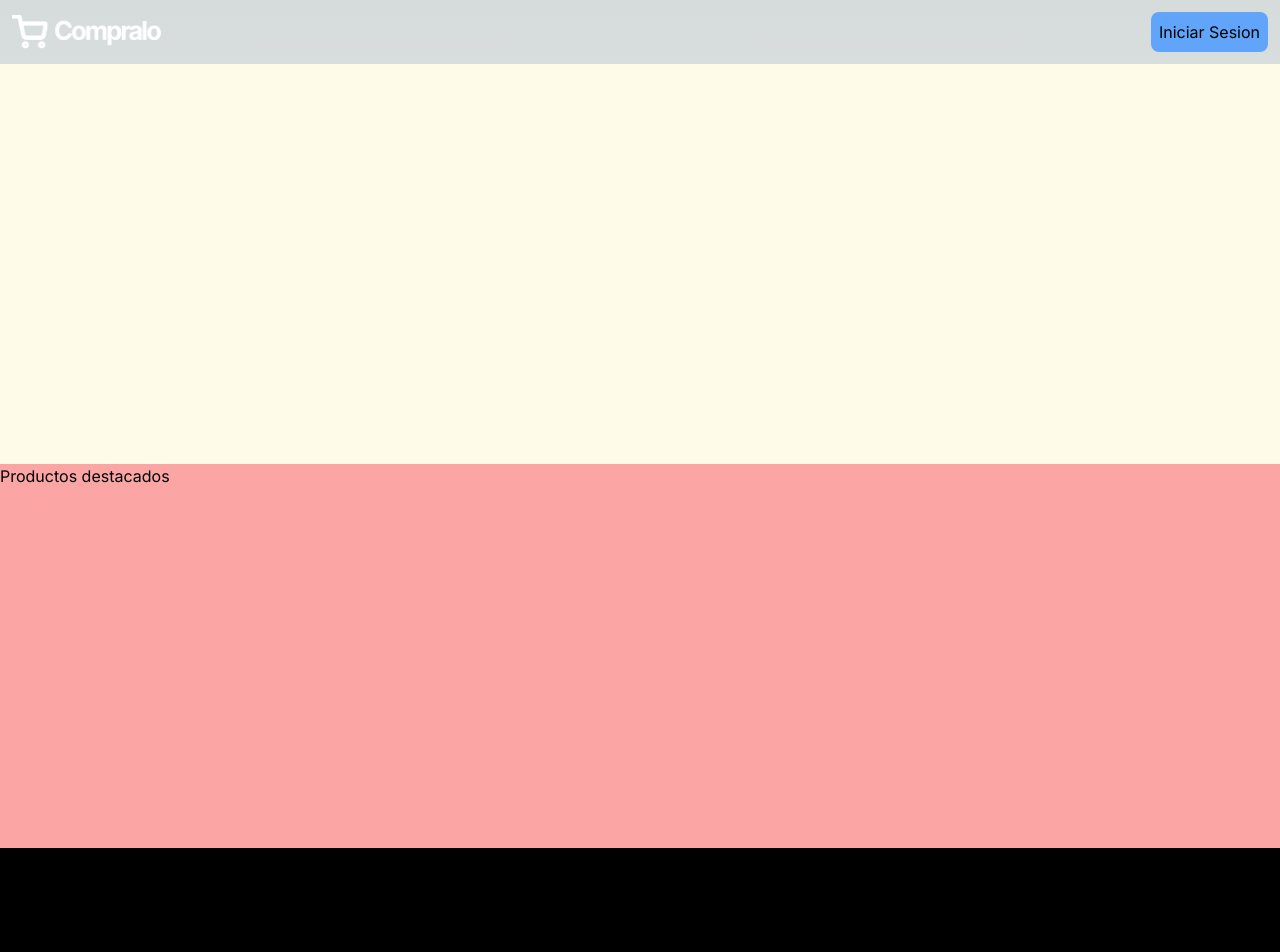
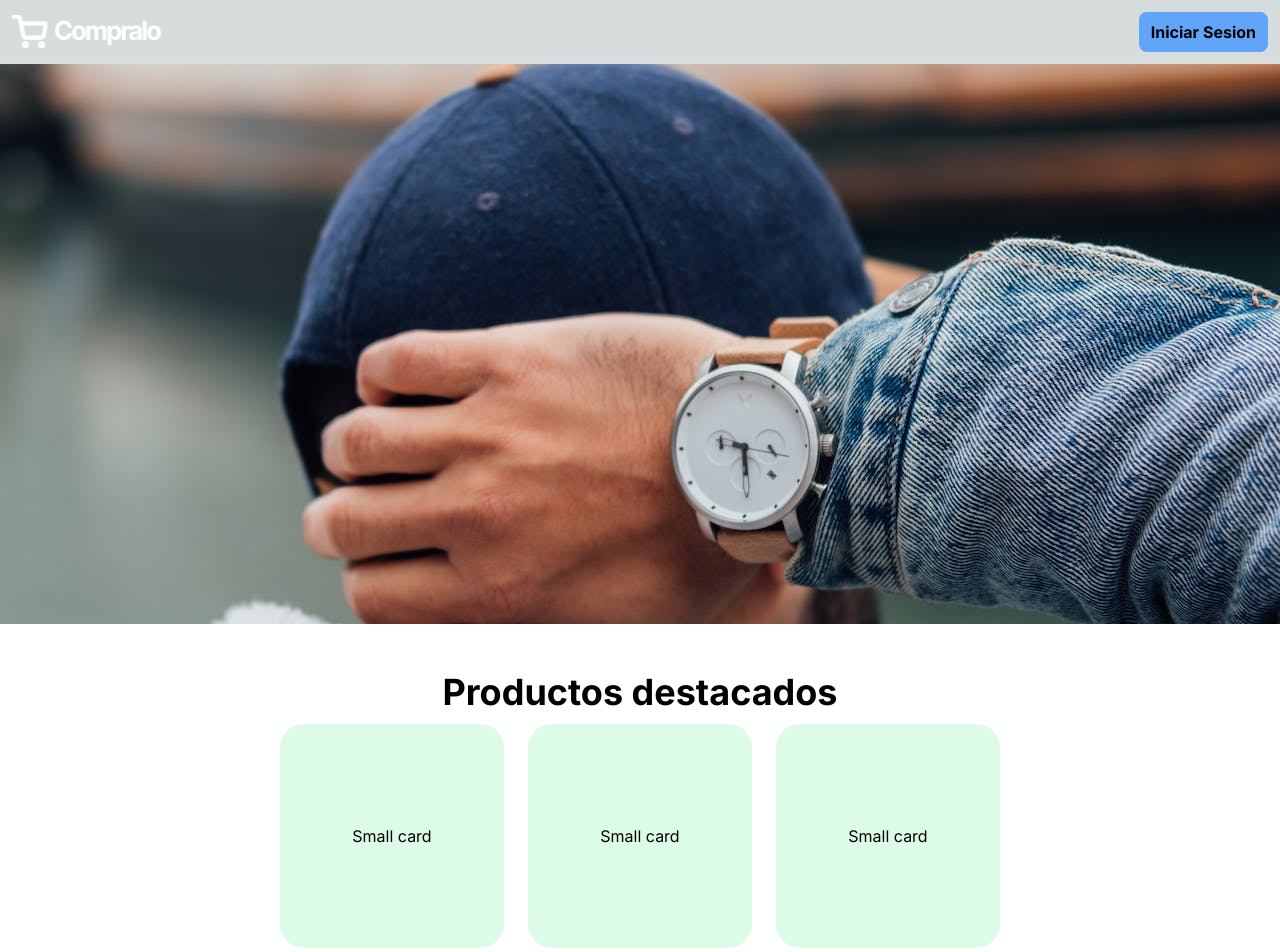
Before and after one commit to PabloMur/m10-ecommerce, a Next.js app: page / in a window 1280 px wide. Shown: the top 952 px of the page. Built offline with nearby package versions, Linux system fonts and the light colour scheme.

Commit message:
add some mocks

```diff
--- a/src/components/SearchBanner.tsx
+++ b/src/components/SearchBanner.tsx
@@ -1,3 +1,4 @@
+import css from "@/styles/banner.module.css";
 export default function SearchBanner() {
-  return <div className="min-h-[50vh] w-full bg-yellow-50"></div>;
+  return <div className={`${css.banner} w-full bg-yellow-50`}></div>;
 }
--- /dev/null
+++ b/src/components/SearchComp.tsx
@@ -0,0 +1,3 @@
+export default function SearchComp() {
+  return <div>buscador en construccion</div>;
+}
--- a/src/components/TopProducts.tsx
+++ b/src/components/TopProducts.tsx
@@ -1,3 +1,13 @@
+import SmallCard from "./cards/SmallCard";
 export default function TopProducts() {
-  return <div className="h-96 bg-red-300 text-black">Productos destacados</div>;
+  return (
+    <div className="h-96 bg-white text-black flex flex-col items-center justify-center">
+      <h2 className="font-bold text-4xl">Productos destacados</h2>
+      <div className="flex">
+        <SmallCard></SmallCard>
+        <SmallCard></SmallCard>
+        <SmallCard></SmallCard>
+      </div>
+    </div>
+  );
 }
--- /dev/null
+++ b/src/components/cards/BigCard.tsx
@@ -0,0 +1,3 @@
+export default function BigCard() {
+  return <div>Am the big card</div>;
+}
--- /dev/null
+++ b/src/components/cards/SmallCard.tsx
@@ -0,0 +1,7 @@
+export default function SmallCard() {
+  return (
+    <div className="bg-green-100 w-56 h-56 flex items-center justify-center m-3 rounded-3xl">
+      Small card
+    </div>
+  );
+}
--- a/src/components/ui/buttons/LoginBtn.tsx
+++ b/src/components/ui/buttons/LoginBtn.tsx
@@ -6,7 +6,10 @@ export default function LoginBtn() {
     goto(route);
   };
   return (
-    <button onClick={handleClick} className="p-2 bg-blue-400 rounded-lg">
+    <button
+      onClick={handleClick}
+      className="bg-blue-400 rounded-lg font-bold px-3 py-2"
+    >
       Iniciar Sesion
     </button>
   );
--- /dev/null
+++ b/src/styles/banner.module.css
@@ -0,0 +1,7 @@
+.banner {
+  background-image: url("../../public/bannerDos.jpg");
+  background-repeat: no-repeat;
+  background-position: center;
+  background-size: cover;
+  height: 70vh;
+}
```
Also changed, not shown: public/banner.jpg (added), public/bannerDos.jpg (added).
